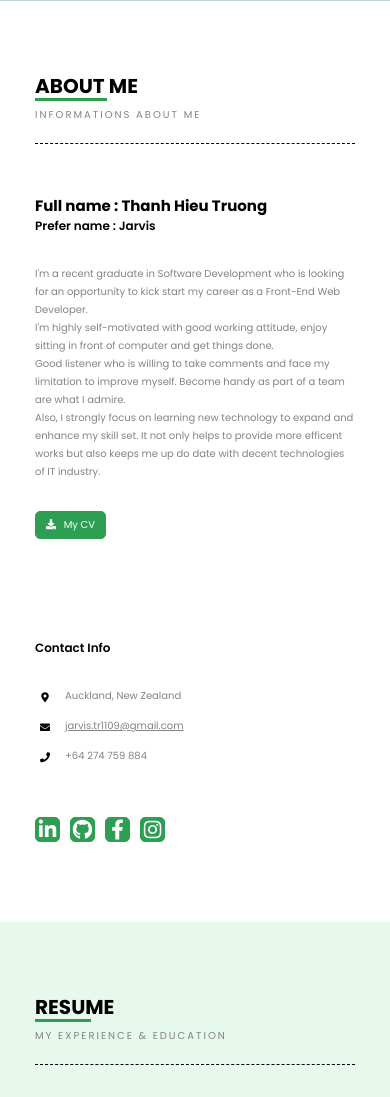
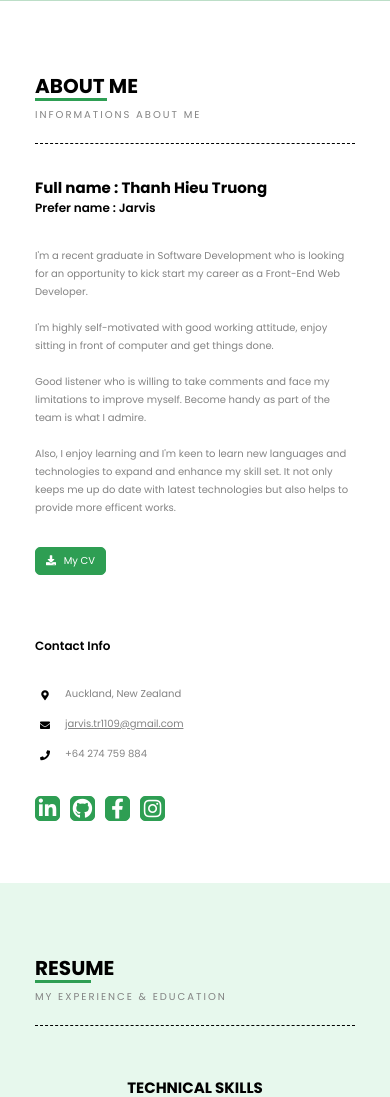
Before and after one commit to Jarvis2T/Portfolio, a PHP site: page / in a window 390 px wide. Shown: the part 675-1772 px from the top of the page. Run offline with PHP 8.4, Linux system fonts and the light colour scheme; grey boxes are pictures that could not be loaded.

Commit message:
Modify margin and content
Changed margin of About page, position of social links title when hover, minor changed info content.

```diff
--- a/css/style.css
+++ b/css/style.css
@@ -256,8 +256,8 @@ header .container {
 	min-height: calc(100vh - 70px);
 }
 
-.aboutpage .about-info, .aboutpage .about-contact, .aboutpage .about-social {
-	margin: 50px;
+.aboutpage .about-info, .aboutpage .about-contact {
+	margin: 3.125rem;
 }
 
 .aboutpage h3 {
@@ -273,7 +273,6 @@ header .container {
 .aboutpage .about-content {
 	min-height: 550px;
 	display: flex;
-	align-items: center;
 }
 
 .aboutpage .about-content p, .aboutpage .about-contact .email a {
@@ -331,7 +330,7 @@ header .container {
 }
 
 .aboutpage .about-contact .about-social {
-	margin-top: 50px;
+	margin-top: 3.125rem;
 }
 
 .aboutpage .about-social a {
@@ -375,7 +374,7 @@ header .container {
 	font-size: 0.8rem;
 	opacity: 1;
 	width: auto;
-	top: 50px;
+	top: 3.125rem;
 }
 
 
@@ -772,6 +771,12 @@ footer .social a i {
 	}
 	/* End Navigation bar */
 
+	/* About Page */
+	.aboutpage .about-info, .aboutpage .about-contact {
+		margin: 3.125rem 1.5rem;
+	}
+	/* End About Page */
+
 	/* Resume Page */
 	.resumepage .resume-content .skills li{
 		flex-basis: 25%;
@@ -824,8 +829,8 @@ footer .social a i {
 		align-items: flex-start;
 	}
 
-	.aboutpage .about-info, .aboutpage .about-contact, .aboutpage .about-social {
-		margin: 50px 0;
+	.aboutpage .about-info, .aboutpage .about-contact {
+		margin: 3.125rem 0;
 	}
 	/* End About page */
 
--- a/index.html
+++ b/index.html
@@ -71,10 +71,10 @@
 				<div class="about-info">
 					<h3>Full name : Thanh Hieu Truong</h3>
 					<h4>Prefer name : Jarvis</h4>
-					<p>I'm a recent graduate in Software Development who is looking for an opportunity to kick start my career as a Front-End Web Developer.<br>
-					I'm highly self-motivated with good working attitude, enjoy sitting in front of computer and get things done.<br>
-					Good listener who is willing to take comments and face my limitation to improve myself. Become handy as part of a team are what I admire.<br>
-					Also, I strongly focus on learning new technology to expand and enhance my skill set. It not only helps to provide more efficent works but also keeps me up do date with decent technologies of IT industry.
+					<p>I'm a recent graduate in Software Development who is looking for an opportunity to kick start my career as a Front-End Web Developer.<br><br>
+					I'm highly self-motivated with good working attitude, enjoy sitting in front of computer and get things done.<br><br>
+					Good listener who is willing to take comments and face my limitations to improve myself. Become handy as part of the team is what I admire.<br><br>
+					Also, I enjoy learning and I'm keen to learn new languages and technologies to expand and enhance my skill set. It not only keeps me up do date with latest technologies but also helps to provide more efficent works.
 					</p>
 					<div class="cv-download">
 						<a href="#" id="cv-btn">
```
